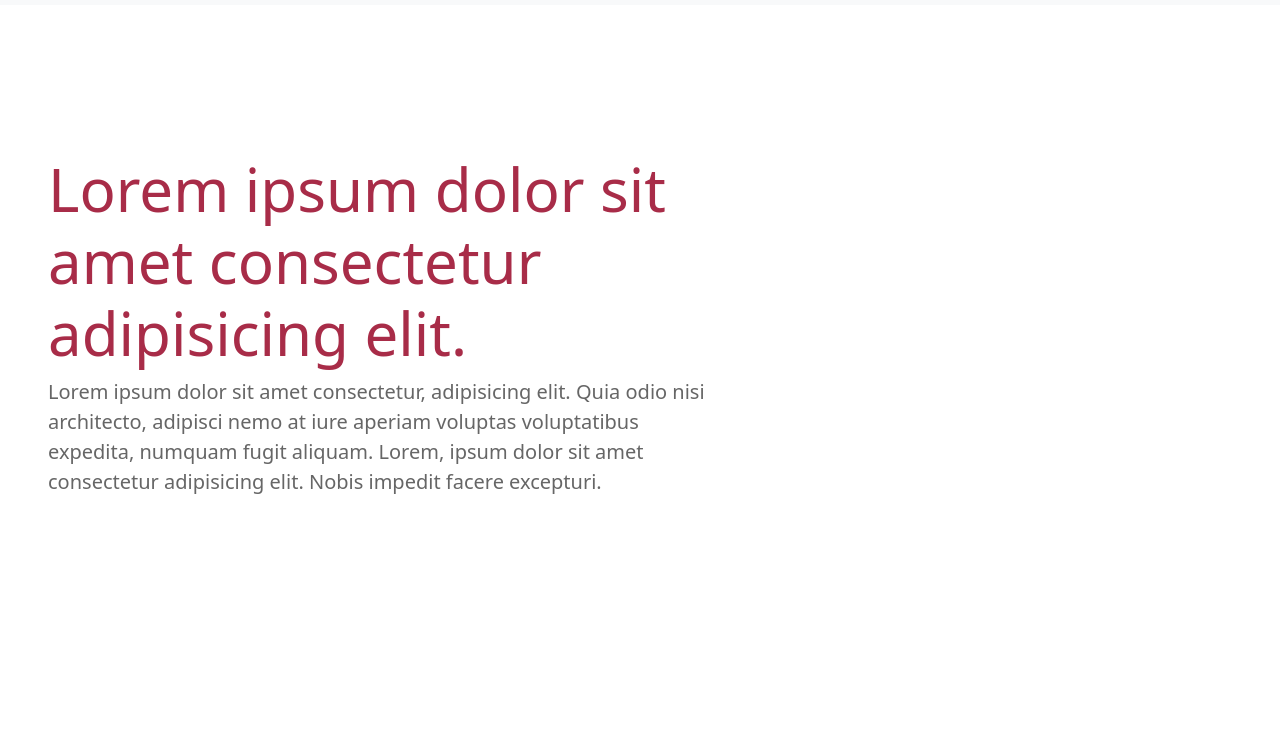
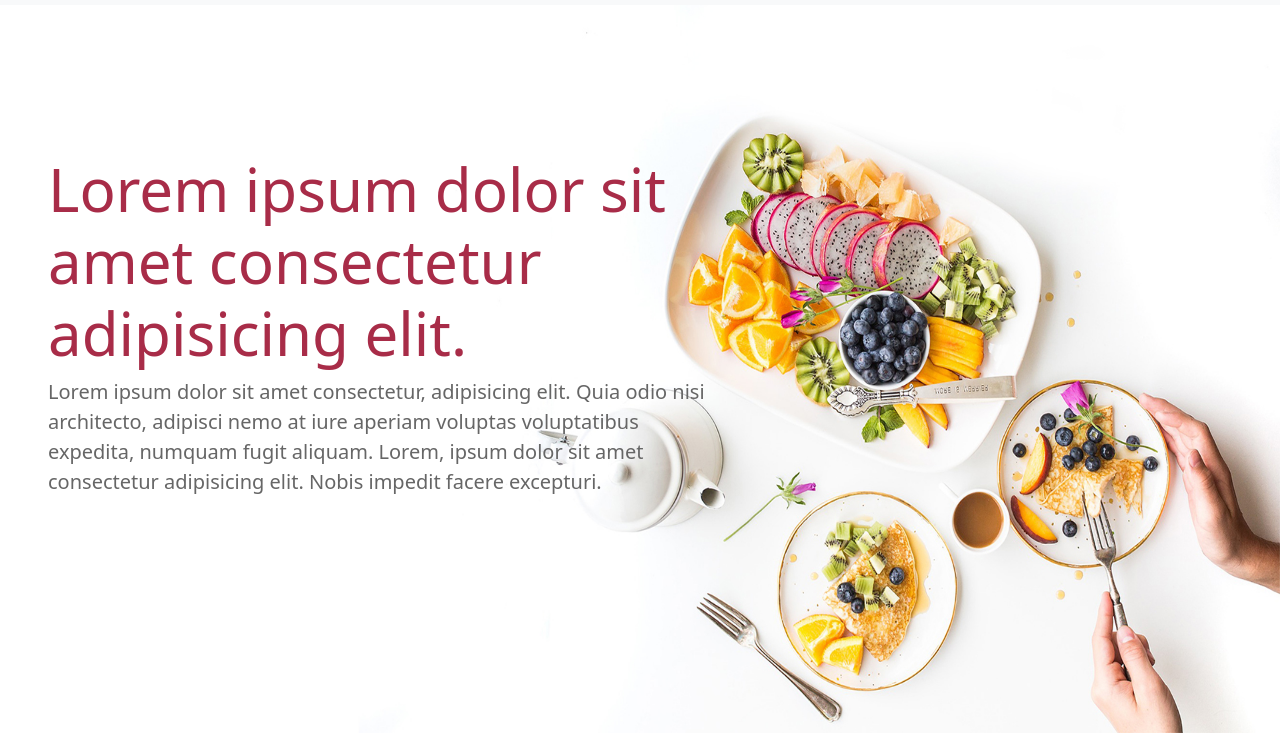
Before and after one commit to KaushalThikane/project1, a plain HTML site: page index.html in a window 1280 px wide. Shown: the part 67-802 px from the top of the page. Drawn offline with nearby package versions, Linux system fonts and the light colour scheme.

Commit message:
Update project-1.css

```diff
--- a/project-1.css
+++ b/project-1.css
@@ -10,7 +10,7 @@
 .main{
     width: 100%;
     height: 100vh;
-    background-image: url("images/bg/bg-1.jpg");
+    background-image: url("bg-1.jpg");
     background-repeat:no-repeat ;
     background-size: 100% 100%;
     /* background-color: aqua; */
```
